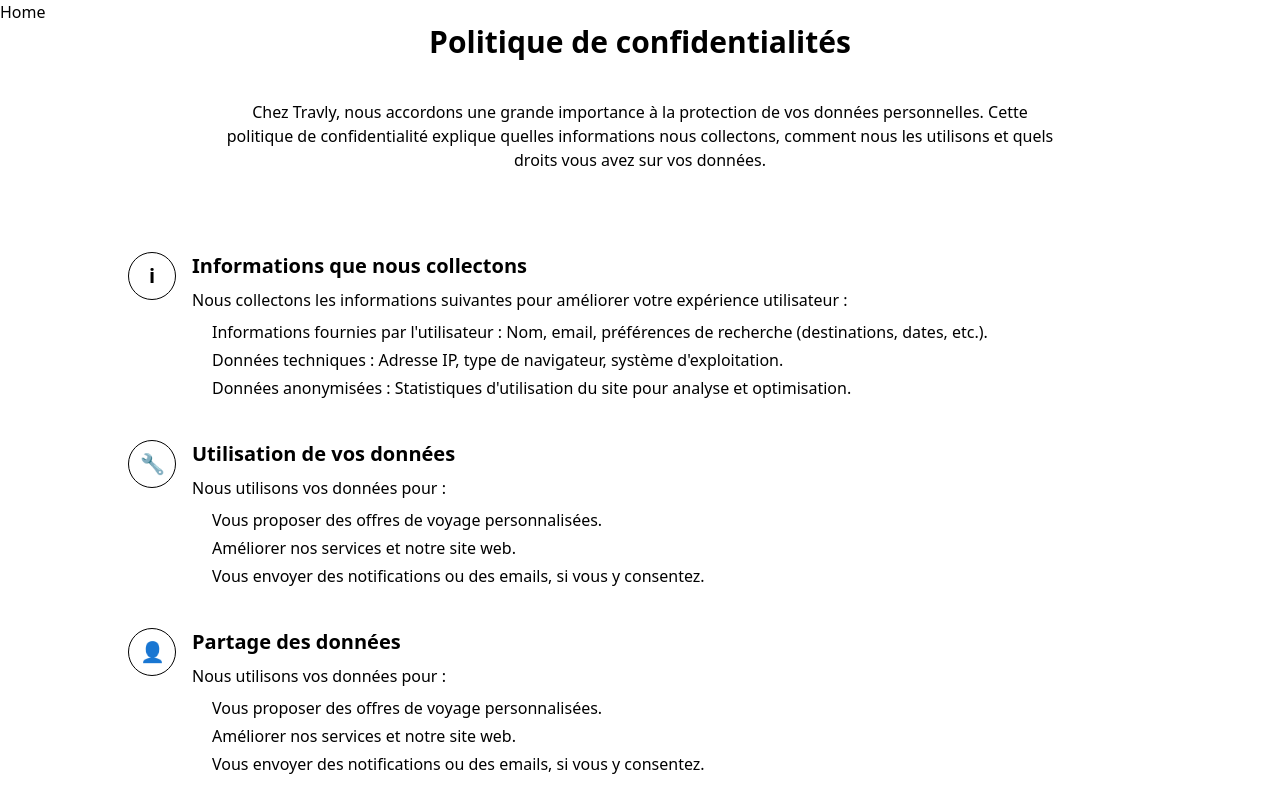
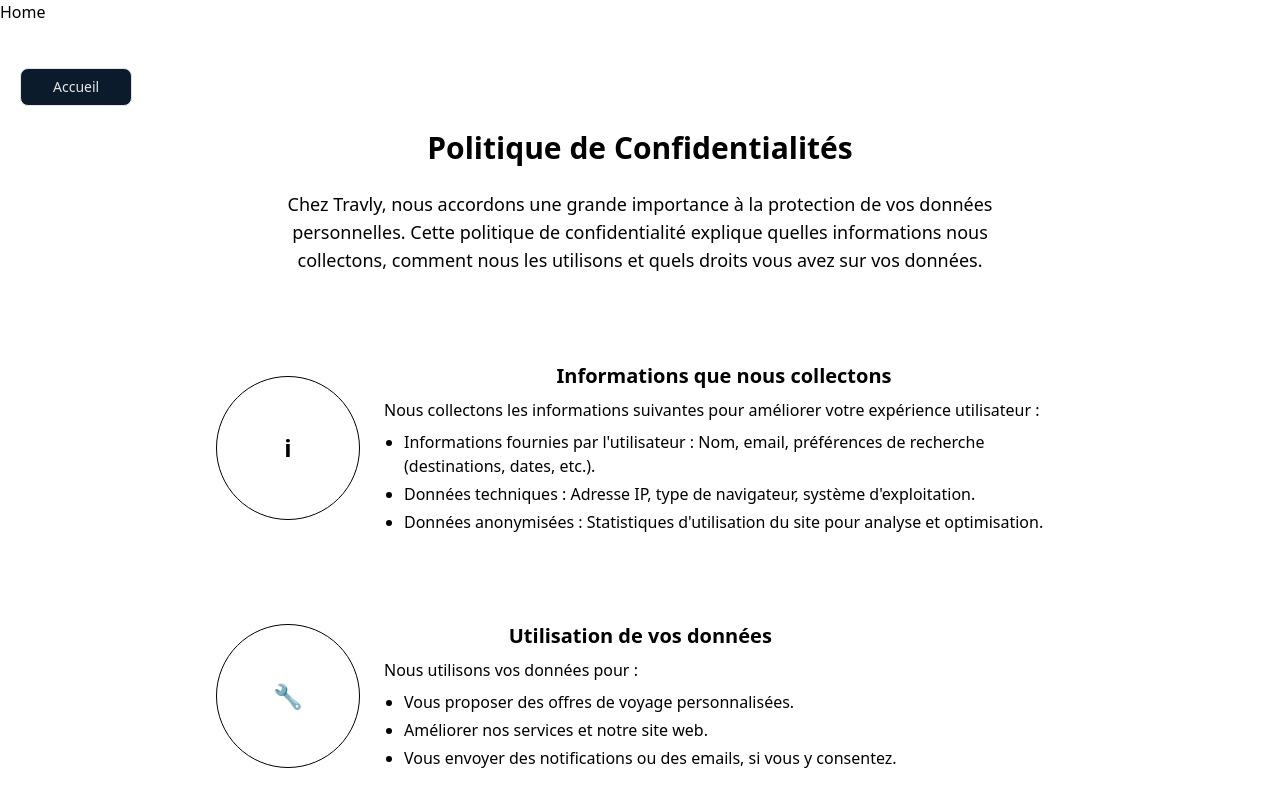
Before and after one commit to NassCT/travly, a React (Vite) app: page /Confidentialites in a window 1280 px wide. Shown: the top 800 px of the page. Built offline with nearby package versions, Linux system fonts and the light colour scheme.

Commit message:
Confidentialites maj + common

```diff
--- a/src/assets/styles/common.css
+++ b/src/assets/styles/common.css
@@ -6,5 +6,5 @@
   margin: 0;
   padding: 0;
   text-decoration: none;
-  list-style: none;
+  /* list-style: none; */
 }
--- a/src/components/Confidentialites.jsx
+++ b/src/components/Confidentialites.jsx
@@ -3,25 +3,33 @@ import Footer from './Footer';
 
 function Confidentialites() {
   return (
-    <section>
+    <section className="pt-5">
+      <div className="my-6 pl-5">
+        <button className="bg-colorB text-colorW text-sm hover:underline border border-gray-300 px-8 py-2 rounded-lg">
+          Accueil
+        </button>
+      </div>
 
-        <h1 className='text-center text-3xl font-bold'>Politique de confidentialités</h1>
+      <h1 className="text-center text-2xl sm:text-3xl font-bold mb-6">
+        Politique de Confidentialités
+      </h1>
 
-        <p className='text-center mx-56 my-10'>Chez Travly, nous accordons une grande importance à la protection de vos données personnelles. Cette politique de confidentialité explique quelles informations nous collectons, comment nous les utilisons et quels droits vous avez sur vos données.</p>
+      <p className="text-center max-w-3xl mx-auto text-base sm:text-lg my-6">
+        Chez Travly, nous accordons une grande importance à la protection de vos données personnelles. Cette politique de confidentialité explique quelles informations nous collectons, comment nous les utilisons et quels droits vous avez sur vos données.
+      </p>
 
       <div className="py-10 px-5">
-      <div className="max-w-5xl mx-auto space-y-10">
-        {/* Première section */}
-        <div className="flex items-start space-x-4">
-          <div className="flex-shrink-0 w-12 h-12 border border-gray-300 rounded-full flex items-center justify-center">
-            <span className="text-xl font-bold text-gray-700">i</span>
+        <div className="max-w-4xl mx-auto space-y-10">
+          <div className="p-6 rounded-lg flex flex-col sm:flex-row items-center space-y-4 sm:space-y-0 sm:space-x-6 md:border-none lg:border-none">
+            <div className="flex-shrink-0 w-20 h-20 sm:w-36 sm:h-36 border border-gray-300 rounded-full flex items-center justify-center">
+              <span className="text-xl sm:text-2xl font-bold text-gray-700">i</span>
             </div>
             <div>
-            <h2 className="text-xl font-semibold text-gray-800">Informations que nous collectons</h2>
+              <h2 className="text-center text-lg sm:text-xl font-semibold text-gray-800">Informations que nous collectons</h2>
               <p className="mt-2 text-gray-700">
                 Nous collectons les informations suivantes pour améliorer votre expérience utilisateur :
               </p>
-            <ul className="mt-2 text-gray-700 space-y-1 list-disc pl-5">
+              <ul className="list-disc pl-5 mt-2 text-gray-700 space-y-1">
                 <li>Informations fournies par l'utilisateur : Nom, email, préférences de recherche (destinations, dates, etc.).</li>
                 <li>Données techniques : Adresse IP, type de navigateur, système d'exploitation.</li>
                 <li>Données anonymisées : Statistiques d'utilisation du site pour analyse et optimisation.</li>
@@ -29,15 +37,14 @@ function Confidentialites() {
             </div>
           </div>
 
-        {/* Deuxième section */}
-        <div className="flex items-start space-x-4">
-          <div className="flex-shrink-0 w-12 h-12 border border-gray-300 rounded-full flex items-center justify-center">
-            <span className="text-xl font-bold text-gray-700">🔧</span>
+          <div className="border border-gray-300 p-6 rounded-lg flex flex-col sm:flex-row items-center space-y-4 sm:space-y-0 sm:space-x-6 md:border-none lg:border-none">
+            <div className="flex-shrink-0 w-20 h-20 sm:w-36 sm:h-36 border border-gray-300 rounded-full flex items-center justify-center">
+              <span className="text-xl sm:text-2xl font-bold text-gray-700">🔧</span>
             </div>
             <div>
-            <h2 className="text-xl font-semibold text-gray-800">Utilisation de vos données</h2>
+              <h2 className="text-center text-lg sm:text-xl font-semibold text-gray-800">Utilisation de vos données</h2>
               <p className="mt-2 text-gray-700">Nous utilisons vos données pour :</p>
-            <ul className="mt-2 text-gray-700 space-y-1 list-disc pl-5">
+              <ul className="list-disc pl-5 mt-2 text-gray-700 space-y-1">
                 <li>Vous proposer des offres de voyage personnalisées.</li>
                 <li>Améliorer nos services et notre site web.</li>
                 <li>Vous envoyer des notifications ou des emails, si vous y consentez.</li>
@@ -45,15 +52,16 @@ function Confidentialites() {
             </div>
           </div>
 
-        {/* Troisième section */}
-        <div className="flex items-start space-x-4">
-          <div className="flex-shrink-0 w-12 h-12 border border-gray-300 rounded-full flex items-center justify-center">
-            <span className="text-xl font-bold text-gray-700">👤</span>
+          <div className="border border-gray-300 p-6 rounded-lg flex flex-col sm:flex-row items-center space-y-4 sm:space-y-0 sm:space-x-6 md:border-none lg:border-none">
+            <div className="flex-shrink-0 w-20 h-20 sm:w-36 sm:h-36 border border-gray-300 rounded-full flex items-center justify-center">
+              <span className="text-xl sm:text-2xl font-bold text-gray-700">👤</span>
             </div>
             <div>
-            <h2 className="text-xl font-semibold text-gray-800">Partage des données</h2>
-            <p className="mt-2 text-gray-700">Nous utilisons vos données pour :</p>
-            <ul className="mt-2 text-gray-700 space-y-1 list-disc pl-5">
+              <h2 className="text-center text-lg sm:text-xl font-semibold text-gray-800">Partage des données</h2>
+              <p className="mt-2 text-gray-700">
+                Nous utilisons vos données pour :
+              </p>
+              <ul className="list-disc pl-5 mt-2 text-gray-700 space-y-1">
                 <li>Vous proposer des offres de voyage personnalisées.</li>
                 <li>Améliorer nos services et notre site web.</li>
                 <li>Vous envoyer des notifications ou des emails, si vous y consentez.</li>
@@ -63,11 +71,10 @@ function Confidentialites() {
         </div>
       </div>
 
-
       <Footer />
 
     </section>
-  )
+  );
 }
 
 export default Confidentialites;
```
Lines whose indentation alone changed are shown as unchanged.
